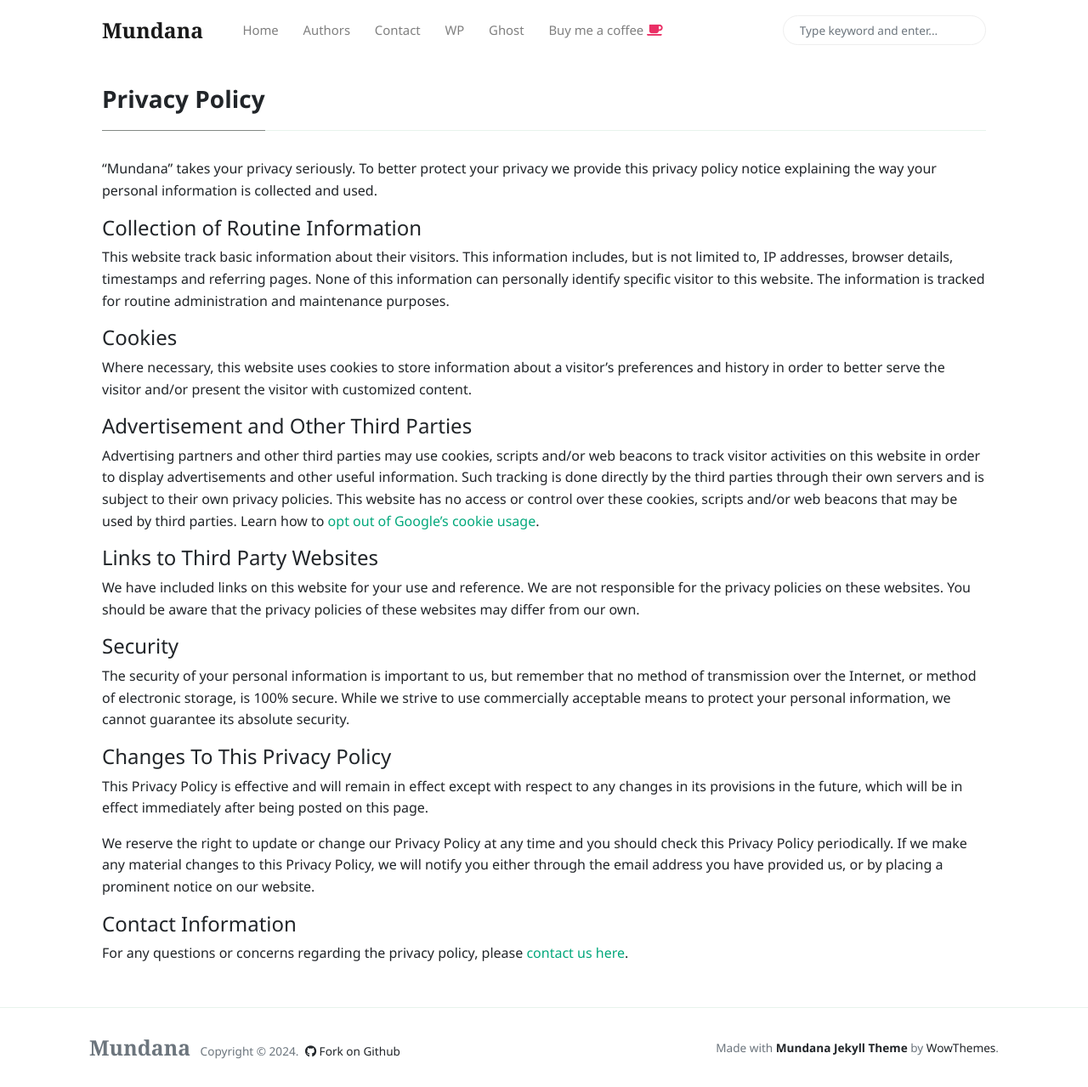
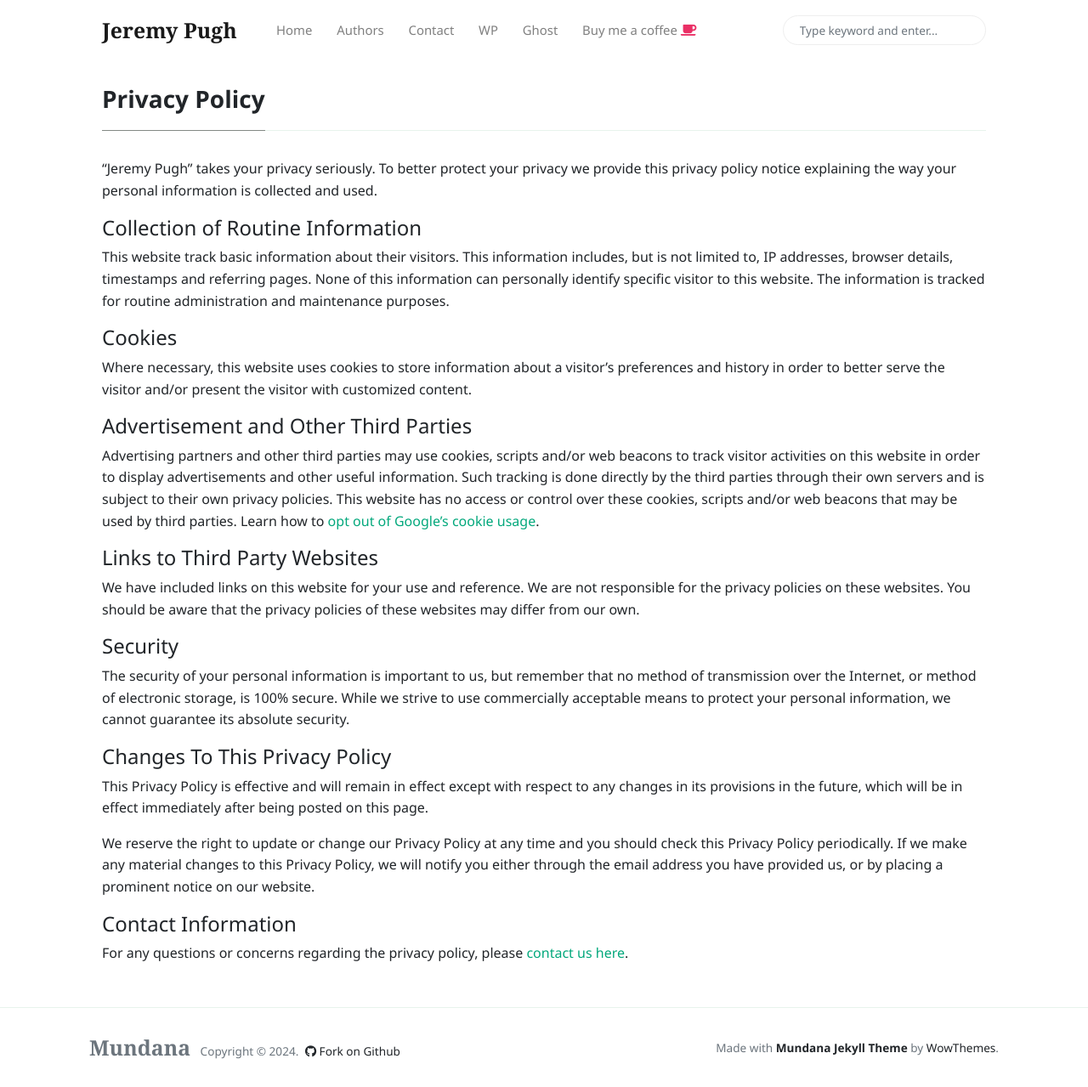
Before and after one commit to stumblefiend/jeremy.pugh, a Jekyll site: the page built from _pages/privacy-policy.md, in a window 1280 px wide and 1279 px high. Shown: the whole window at 85% size. Built offline with Jekyll 4.4.1, drawn with Linux system fonts in a browser that asks for light colours; nearby versions of some CDN libraries; a file with an impossible date is left out.

Commit message:
Update _config.yml

```diff
--- a/_config.yml
+++ b/_config.yml
@@ -1,5 +1,5 @@
 # Site
-name: 'Mundana'
+name: 'Jeremy Pugh'
 description: 'Mundana is a free Jekyll theme for awesome people like you, Medium like.'
 logo: 'assets/images/logo.png'
 favicon: 'assets/images/favicon.ico'
```
